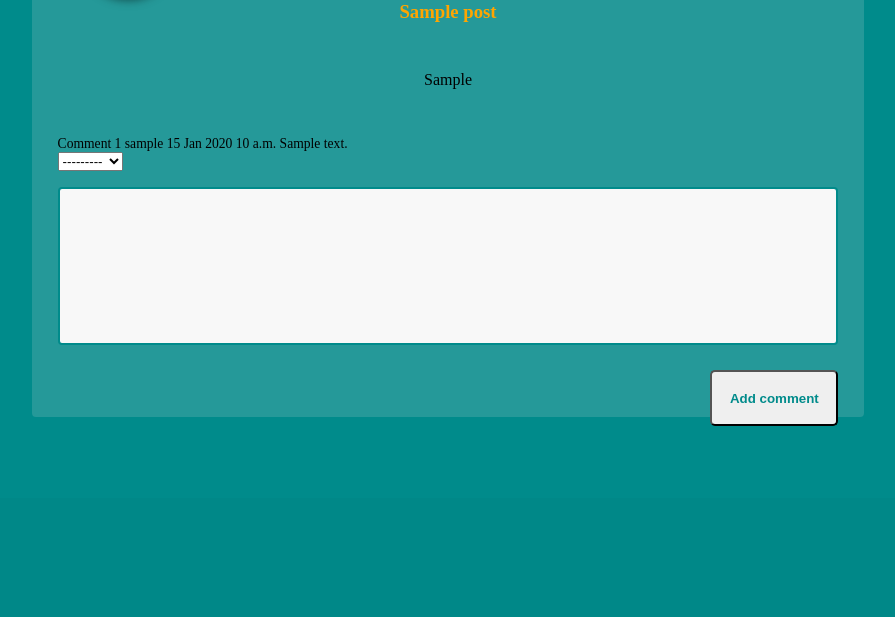
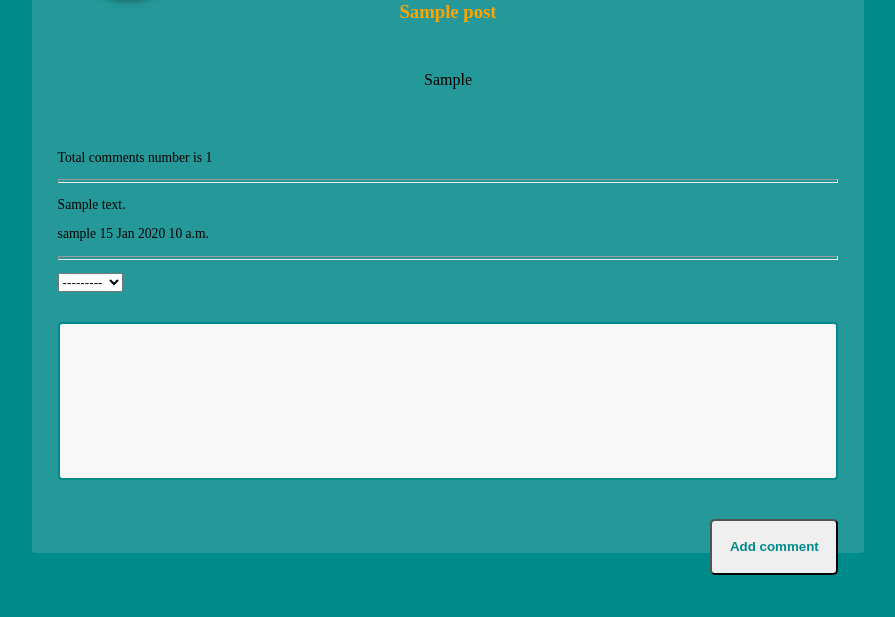
Before and after one commit to albertlidas/daria_edu, a Django app: page /blog/1/ in a window 1280 px wide. Shown: the part 302-919 px from the top of the page, without its empty margins (352-1247 px from the left). Before the commit the page ends 728 px from the top, so only its background shows below. Run offline with Django 3.2, Linux system fonts and the light colour scheme; tables that the repository leaves empty hold one stand-in row (values such as "Sample post"); parts of the project's set-up code (start-up, migrations or seed data) failed here and were passed over.

Commit message:
some updates

```diff
--- a/mysite/blog/views.py
+++ b/mysite/blog/views.py
@@ -1,9 +1,9 @@
 from .models import Post, Category, Comment
 from .forms import CommentForm
 from django.views.generic import DetailView, ListView, CreateView, UpdateView, DeleteView
-from django.shortcuts import get_object_or_404, reverse, render
+from django.shortcuts import get_object_or_404, reverse
 from django.contrib.auth.mixins import LoginRequiredMixin, UserPassesTestMixin
-from django.views.generic.edit import FormMixin, SingleObjectMixin
+from django.views.generic.edit import FormMixin
 
 class HomeView(ListView):
     model = Post
--- /dev/null
+++ b/mysite/runtime.txt
@@ -0,0 +1 @@
+Python 3.8.5
--- a/mysite/static/blog/style.css
+++ b/mysite/static/blog/style.css
@@ -304,6 +304,8 @@ label {
     margin-left: -50%;
     border-radius: 150px;
     box-shadow: 0 0 10px rgba(0,0,0,0.5);
+    width: 250px;
+    height: 250px;
 }
 
 .author-name {
@@ -311,3 +313,7 @@ label {
     font-size: 120%;
     font-style: italic;
 }
+
+.comment_block p {
+    display: block;
+}
--- a/mysite/static/userdata/style.css
+++ b/mysite/static/userdata/style.css
@@ -59,6 +59,8 @@ button:hover {
     margin-top: -25%;
     border-radius: 150px;
     box-shadow: 0 0 10px rgba(0,0,0,0.5);
+    width: 500px;
+
 }
 
 label {
--- a/mysite/templates/post_detail.html
+++ b/mysite/templates/post_detail.html
@@ -12,7 +12,7 @@
 {% block content %}
     {% for posts in single_article %}
         <div class="art_body">
-            <img class="author-avatar" style="width: 100x; height: 100px;" src="{{ user.profile.img.url }}">
+            <img class="author-avatar" style="width: 100px; height: 100px;" src="{{ user.profile.img.url }}">
             <p class="author-name">{{ post.author }}</p>
             <a href="{% url 'post_update' posts.id %}">Update</a>
             <a href="{% url 'post_delete' posts.id %}">Delete</a>
@@ -22,12 +22,14 @@
  <div class="comment_block">
                     {% for comment in comments %}
 
-                            <p сlass="comments">
-                            Comment {{ forloop.counter }}
-                                {{ comment.commentator }}
-                                {{ comment.created|date:"j M Y P" }}
-                                {{ comment.content}}
-                                </p>
+
+                                <p>Total comments number is {{ forloop.counter }}</p>
+                    <hr style="height:2px; color:white;">
+                                <p>{{ comment.content}}</p>
+                                <p>{{ comment.commentator }} {{ comment.created|date:"j M Y P" }}</p>
+                    <hr style="height:2px; color:white;">
+
+
                             {% empty %}
                             <p>There are no comments yet</p>
                         {% endfor %}
--- a/mysite/templates/profile.html
+++ b/mysite/templates/profile.html
@@ -9,7 +9,7 @@
     <h3>User Profile</h3>
     <b>Name:</b>@{{ user.username }}<br>
     <b>Email:</b>{{ user.email }}<br>
-    <img class="avatar" style="width: 160x; height: 160px;" src="{{ user.profile.img.url }}">
+    <img class="avatar" src="{{ user.profile.img.url }}">
     <h3>Change your profile</h3>
     <form method="post" enctype="multipart/form-data">
     {% csrf_token %}
```
Also changed, not shown: mysite/requirements.txt (added, +107 -0 lines), 1 other file.
